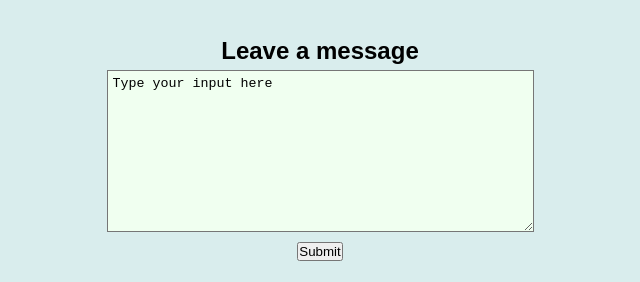
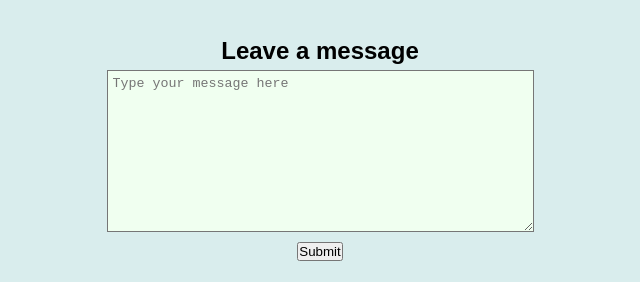
Before and after one commit to kennytruoong/kennytruong.github.io, a plain HTML site: page contact.html in a window 1280 px wide. Shown: the part 234-516 px from the top of the page, 320-960 px from the left. Drawn offline with Linux system fonts and the light colour scheme.

Commit message:
Add files via upload

```diff
--- a/contact.html
+++ b/contact.html
@@ -25,7 +25,7 @@
     </section>
     <form>
         <h2>Leave a message</h2>
-        <textarea id="message" name="message" rows="10" cols="50">Type your input here </textarea>
+        <textarea id="message" name="message" rows="10" cols="50" placeholder="Type your message here"></textarea>
         <p>
         <input type="submit" id="submit">
         </p>
```
